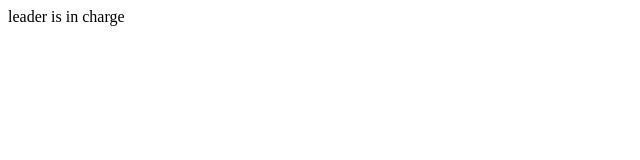
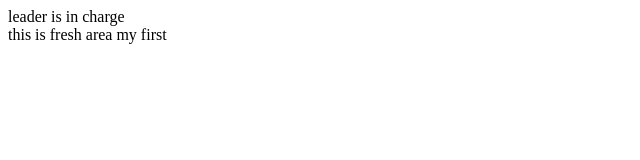
Before and after one commit to irontwins/company-test, a plain HTML site: page index.html in a window 1280 px wide. Shown: the whole page, without its empty margins (0-640 px from the left). Drawn offline with Linux system fonts and the light colour scheme.

Commit message:
freshman first commit

```diff
--- a/index.html
+++ b/index.html
@@ -8,7 +8,7 @@
 </head>
 <body>
   <nav>leader is in charge</nav>
-  <main></main>
+  <main>this is fresh area my first</main>
   <footer></footer>
 </body>
 </html>
```
